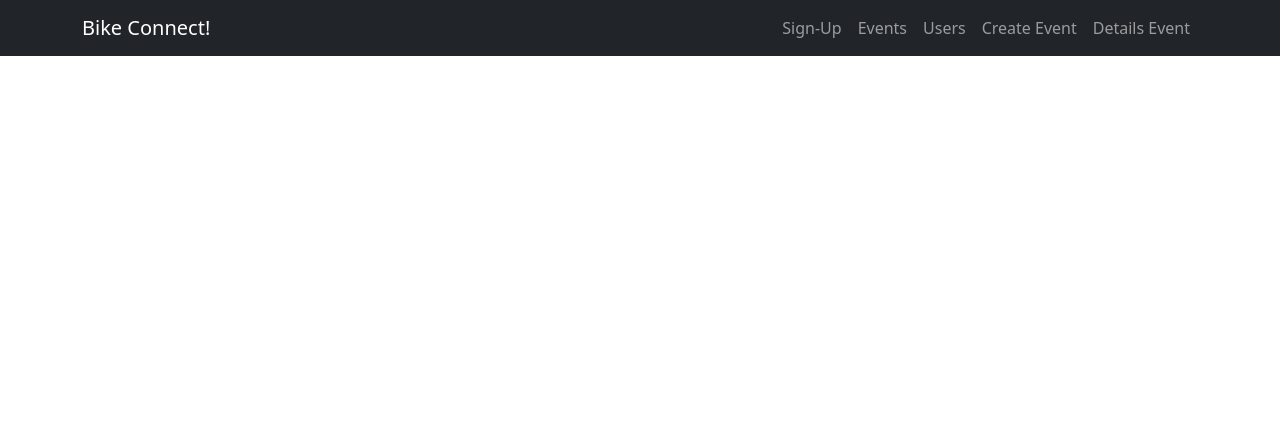
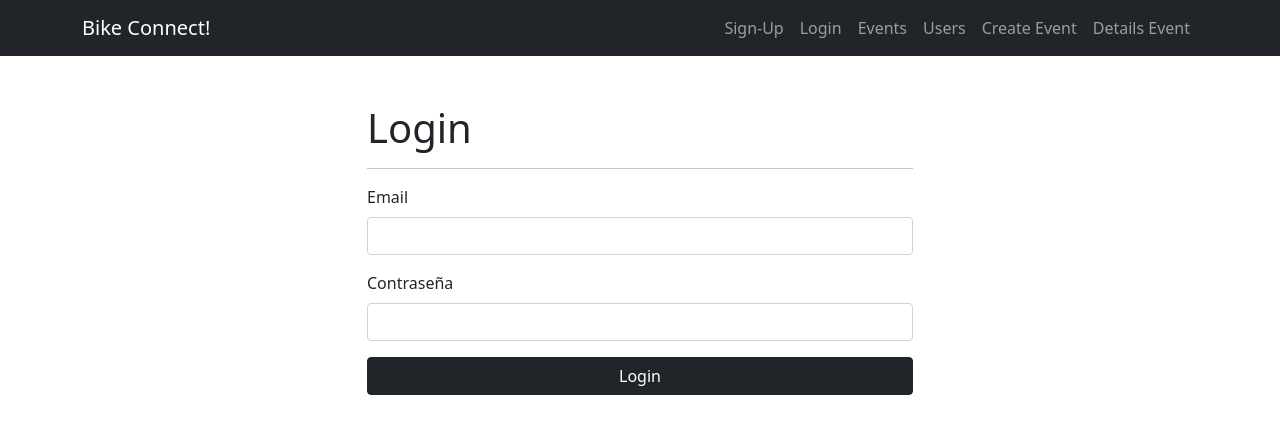
Before and after one commit to lontel/client, a React (Create React App) app: page /account/login in a window 1280 px wide. Shown: the top 434 px of the page. Built offline with nearby package versions, Linux system fonts and the light colour scheme; no server answers.

Commit message:
adding login form

```diff
--- a/src/components/Events/EventList/EventList.jsx
+++ b/src/components/Events/EventList/EventList.jsx
@@ -1,6 +1,6 @@
 import { Row, Col } from 'react-bootstrap'
 import EventCard from '../EventCard/EventCard'
-import { Container, Modal } from 'react-bootstrap'
+import { Modal } from 'react-bootstrap'
 import { useState } from 'react'
 import EventForm from '../EventForm/EventForm'
 
--- /dev/null
+++ b/src/components/LoginForm/LoginForm.jsx
@@ -0,0 +1,65 @@
+import { useContext, useState } from "react"
+import { Form, Button } from "react-bootstrap"
+import { useNavigate } from 'react-router-dom'
+import authService from './../../services/auth.services'
+
+import { MessageContext } from './../../contexts/userMessage.context'
+import { AuthContext } from "../../contexts/auth.context"
+
+const LoginForm = () => {
+
+    const [loginData, setLoginData] = useState({
+        email: '',
+        password: ''
+    })
+
+    const { setShowMessage } = useContext(MessageContext)
+    const { storeToken, authenticateUser } = useContext(AuthContext)
+    const navigate = useNavigate()
+
+    const handleInputChange = e => {
+        const { value, name } = e.target
+        setLoginData({ ...loginData, [name]: value })
+    }
+
+    const handleSubmit = e => {
+        e.preventDefault()
+
+        authService
+            .login(loginData)
+            .then(({ data }) => {
+                storeToken(data.authToken)
+                authenticateUser()
+                setShowMessage({ show: true, title: `Welcome!`, text: 'You have succesfully login!' })
+                navigate('/events')
+
+            })
+            .catch(err => console.log(err))
+    }
+
+
+    const { password, email } = loginData
+
+    return (
+
+        <Form onSubmit={handleSubmit}>
+
+            <Form.Group className="mb-3" controlId="email">
+                <Form.Label>Email</Form.Label>
+                <Form.Control type="email" value={email} onChange={handleInputChange} name="email" />
+            </Form.Group>
+
+            <Form.Group className="mb-3" controlId="password">
+                <Form.Label>Contraseña</Form.Label>
+                <Form.Control type="password" value={password} onChange={handleInputChange} name="password" />
+            </Form.Group>
+
+            <div className="d-grid">
+                <Button variant="dark" type="submit">Login</Button>
+            </div>
+
+        </Form>
+    )
+}
+
+export default LoginForm
--- a/src/components/Navbar/Navbar.jsx
+++ b/src/components/Navbar/Navbar.jsx
@@ -16,6 +16,9 @@ const NavBar = () => {
                     <Nav className="ms-auto">
                         <Link to="/account/sign-up">
                             <Nav.Link as="span">Sign-Up</Nav.Link>
+                        </Link>
+                        <Link to="/account/login">
+                            <Nav.Link as="span">Login</Nav.Link>
                         </Link>
                         <Link to="/events">
                             <Nav.Link as="span">Events</Nav.Link>
--- a/src/components/SignupForm/SignupForm.jsx
+++ b/src/components/SignupForm/SignupForm.jsx
@@ -3,7 +3,7 @@ import { Form, Button } from "react-bootstrap"
 import { useNavigate } from 'react-router-dom'
 import authService from './../../services/auth.services'
 
-// import { MessageContext } from './../../contexts/userMessage.context'
+import { MessageContext } from './../../contexts/userMessage.context'
 
 const SignupForm = () => {
 
@@ -16,7 +16,7 @@ const SignupForm = () => {
         role: 'CYCLIST'
     })
 
-    // const { setShowMessage } = useContext(MessageContext)
+    const { setShowMessage } = useContext(MessageContext)
     const navigate = useNavigate()
 
     const handleInputChange = e => {
@@ -30,10 +30,10 @@ const SignupForm = () => {
         authService
             .signup(signupData)
             .then(({ data }) => {
-                // setShowMessage({
-                //     show: true, title: `Welcome@, ${data.user.username}`, text: 'You have successfully registered'
-                // })
-                navigate('/account/sign-up')
+                setShowMessage({
+                    show: true, title: `Welcome@, ${data.user.username}`, text: 'You have successfully registered'
+                })
+                navigate('/account/login')
             })
             .catch(err => console.log(err))
     }
--- a/src/contexts/auth.context.js
+++ b/src/contexts/auth.context.js
@@ -7,8 +7,7 @@ const AuthContext = createContext()
 function AuthProviderWrapper(props) {
 
     const [user, setUser] = useState(null)
-
-
+    const [isLoading, setIsLoading] = useState(true)
 
     const storeToken = (token) => {
         localStorage.setItem("authToken", token)
@@ -20,12 +19,16 @@ function AuthProviderWrapper(props) {
 
         authService
             .verify(token)
-            .then(({ data }) => setUser(data))
-            .catch(err => console.error('algo malo paso aw :3', err))
+            .then(({ data }) => {
+                setUser(data)
+                setIsLoading(false)
+            })
+            .catch(err => logoutUser())
     }
 
     const logoutUser = () => {
         setUser(null)
+        setIsLoading(false)
         localStorage.removeItem('authToken')
     }
 
@@ -34,7 +37,7 @@ function AuthProviderWrapper(props) {
     }, [])
 
     return (
-        <AuthContext.Provider value={{ user, storeToken, authenticateUser, logoutUser }}>
+        <AuthContext.Provider value={{ isLoading, user, storeToken, authenticateUser, logoutUser }}>
             {props.children}
         </AuthContext.Provider>
     )
--- a/src/contexts/userMessage.context.js
+++ b/src/contexts/userMessage.context.js
@@ -7,7 +7,7 @@ function MessageProviderWrapper(props) {
     const [showMessage, setShowMessage] = useState({
         show: false,
         title: 'Message',
-        text: 'Text of message'
+        text: 'Text of menssage'
     })
 
     return (
--- a/src/index.js
+++ b/src/index.js
@@ -2,12 +2,17 @@ import React from 'react'
 import ReactDOM from 'react-dom/client'
 import App from './App'
 import { BrowserRouter as Router } from 'react-router-dom'
-
+import { MessageProviderWrapper } from './contexts/userMessage.context'
+import { AuthProviderWrapper } from './contexts/auth.context'
 const root = ReactDOM.createRoot(document.getElementById('root'))
 root.render(
   <React.StrictMode>
     <Router>
-      <App />
+      <AuthProviderWrapper>
+        <MessageProviderWrapper>
+          <App />
+        </MessageProviderWrapper>
+      </AuthProviderWrapper>
     </Router>
   </React.StrictMode>
 )
--- /dev/null
+++ b/src/pages/LoginPage/LoginPage.jsx
@@ -0,0 +1,27 @@
+import { Container, Row, Col } from 'react-bootstrap'
+import LoginForm from '../../components/LoginForm/LoginForm'
+
+const LoginPage = () => {
+
+    return (
+
+        <Container>
+
+            <Row>
+
+                <Col md={{ offset: 3, span: 6 }}>
+
+                    <h1>Login</h1>
+
+                    <hr />
+
+                    <LoginForm />
+
+                </Col>
+            </Row>
+
+        </Container>
+    )
+}
+
+export default LoginPage
--- a/src/routes/AppRoutes.jsx
+++ b/src/routes/AppRoutes.jsx
@@ -7,6 +7,7 @@ import EventListPage from '../pages/EventsPages/EventsPage/EventsPage'
 import NewEventPage from '../pages/EventsPages/NewEventPage/NewEventPage'
 import EventDetails from '../pages/EventsPages/EventsDetails/EventsDetails'
 import UserEdit from '../pages/UsersPages/UserEdit/UserEdit'
+import LoginPage from '../pages/LoginPage/LoginPage'
 
 
 const AppRoutes = () => {
@@ -21,7 +22,8 @@ const AppRoutes = () => {
             <Route path='/events/create' element={<NewEventPage />} />
             <Route path='/events/details/:id' element={<EventDetails />} />
             <Route path='/account/sign-up' element={<SignupPage />} />
-            <Route path='/account/edit/:id' element={<UserEdit/>} />
+            <Route path='/account/edit/:id' element={<UserEdit />} />
+            <Route path='/account/login' element={<LoginPage/>} />
 
 
         </Routes>
```
